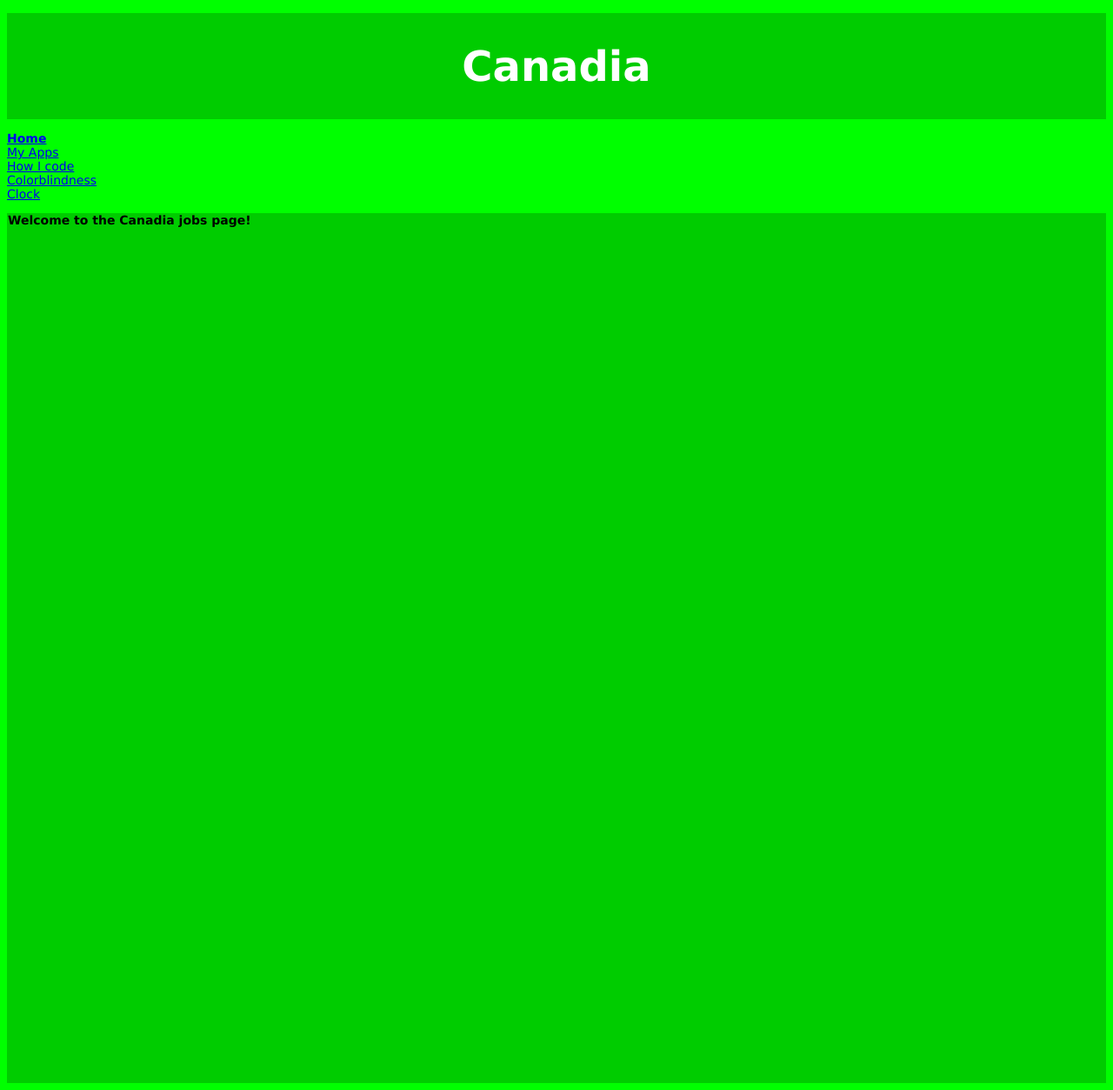
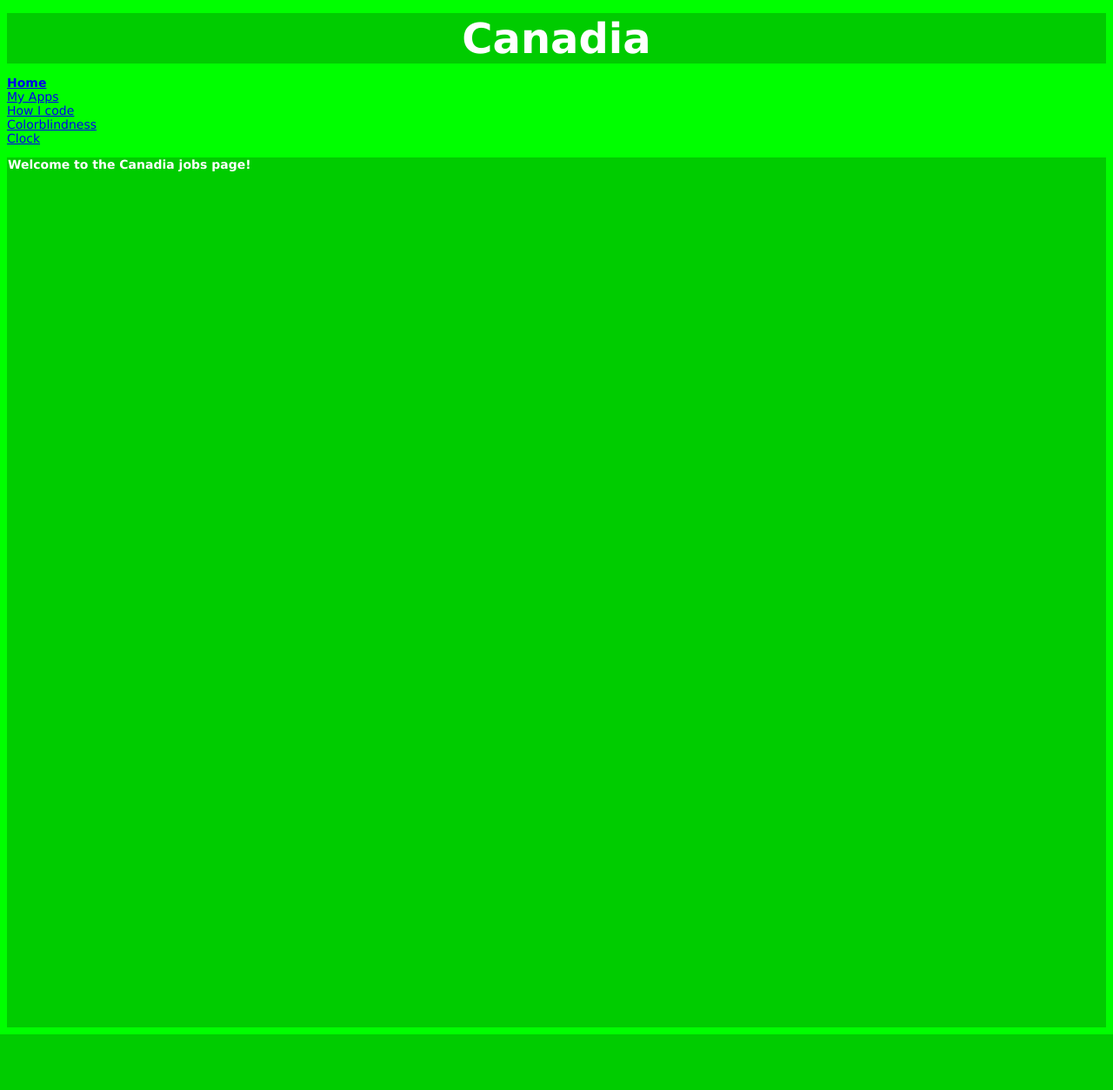
Before and after one commit to tatemitchell/canadia-files, a PHP site: page /job.php in a window 1280 px wide. Shown: the whole page at 87% size. After the commit the page ends 1189 px from the top, so only its background shows below. Run offline with PHP 8.4, Linux system fonts and the light colour scheme.

Commit message:
changed font color to white

```diff
--- a/files.css
+++ b/files.css
@@ -1,4 +1,4 @@
-h1, h2, h3, h4, h5, h6, p, img, ul, ol, li{
+ h2, h3, h4, h5, h6, p, img, ul, ol, li{
 	border: 0px;
 	margin; 0px 0px 0px 0px;
 	padding: 0px 0px 0px 0px;
@@ -12,6 +12,10 @@ h1{
 	font-size: 48px;
 	Font-family:Verdana,"Times New Roman", Arial;
 	text-align: center;
+	border: 0px;
+	margin:0px;
+	padding: 0px;
+
 
 }
 .header{
@@ -45,3 +49,7 @@ h1{
 	text-align: center;
 	font-size: 100;
 }
+
+h1,h2,h3,h4,h5,h6,p,li,ul,ol{
+	color:#ffffff;
+}
```
